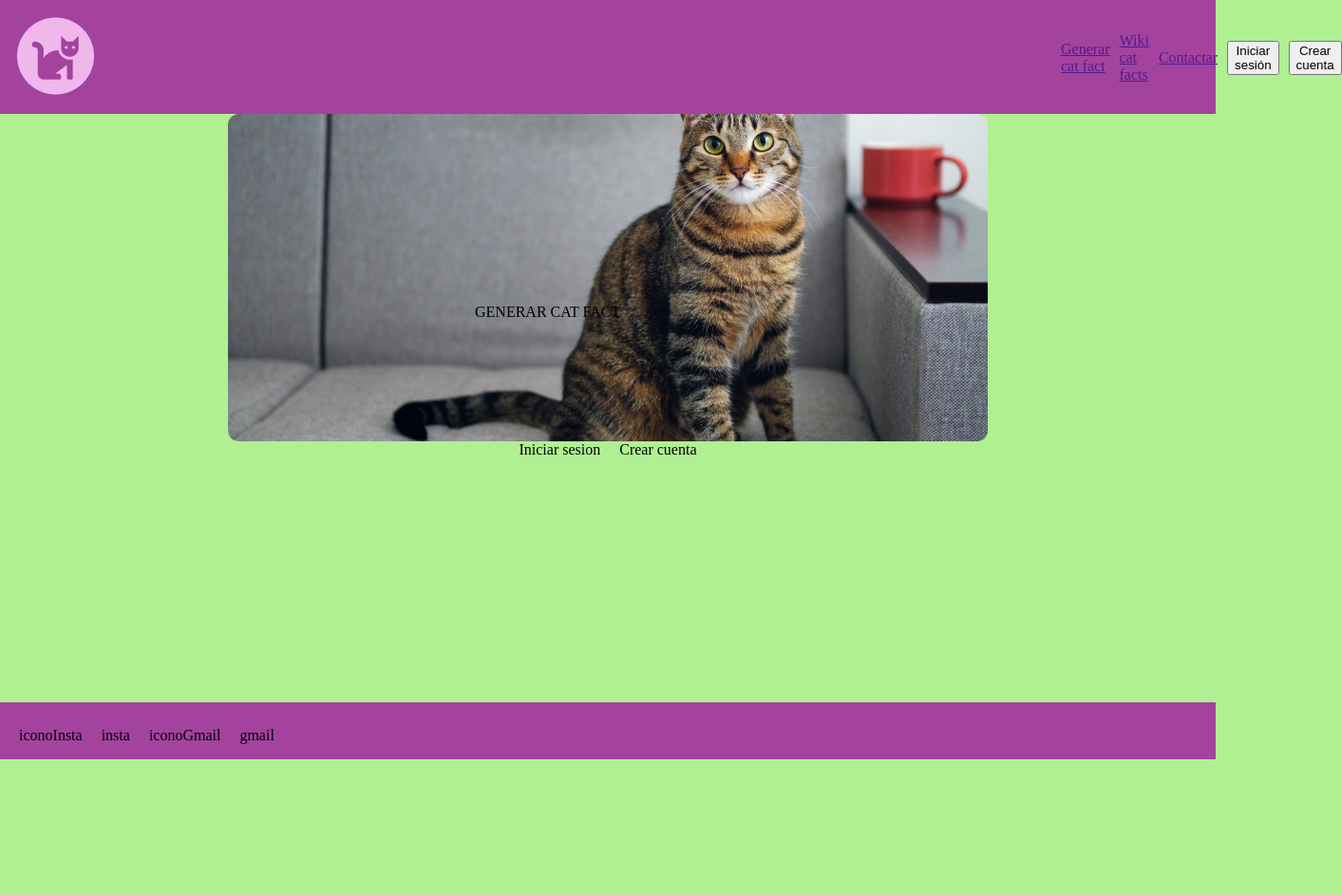
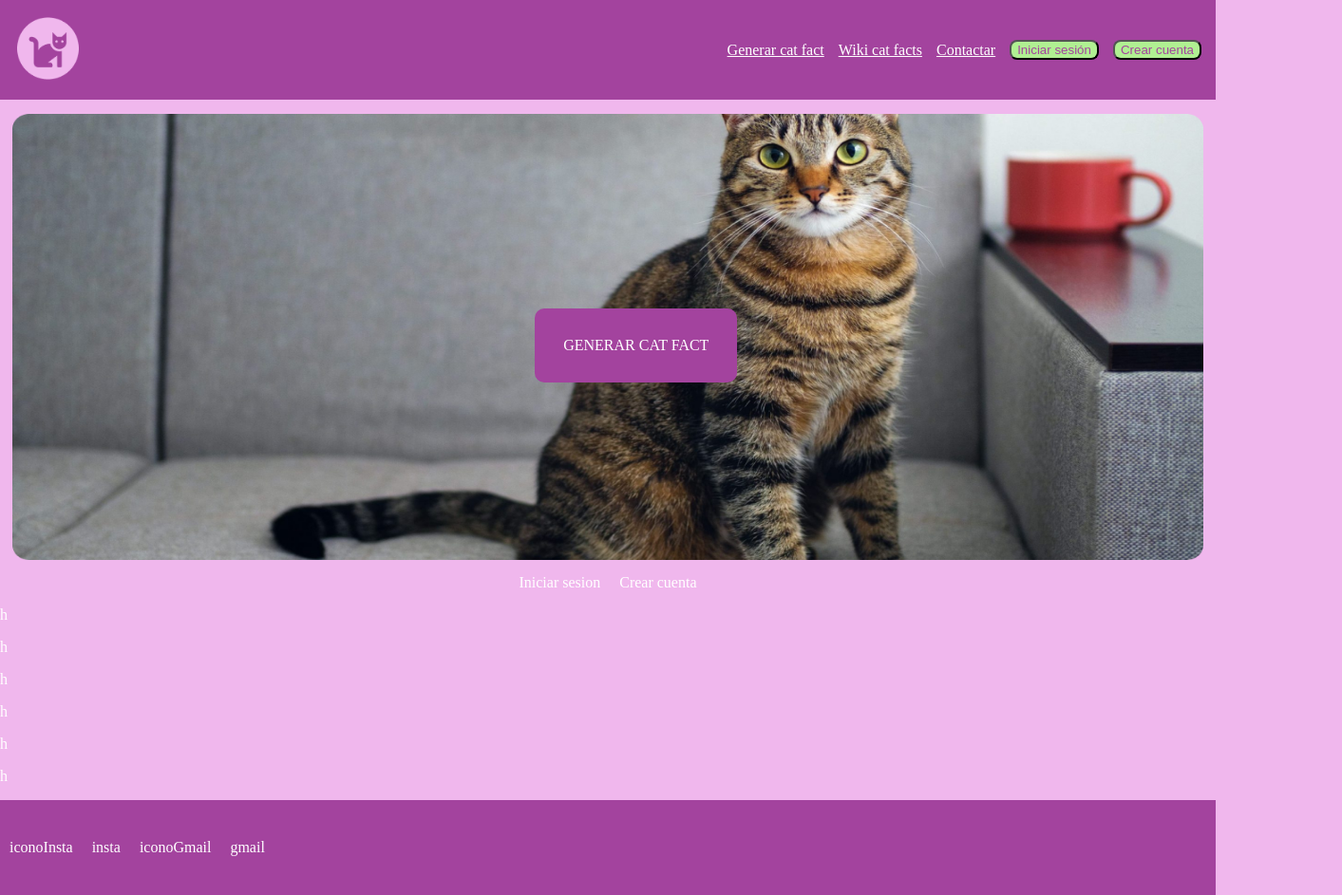
Before and after one commit to juanrabaro/ut4-diw-catfats, a website built with Parcel: page src/index.html in a window 1280 px wide. Shown: the whole page at 95% size, 1413 px wide, since content can reach past the window. Before the commit the page ends 800 px from the top, so only its background shows below. Built offline with nearby package versions, Linux system fonts and the light colour scheme.

Commit message:
imagen principal mas o menos lista

```diff
--- a/src/assets/sass/main.scss
+++ b/src/assets/sass/main.scss
@@ -6,32 +6,41 @@ $verdeClaro: #B0F092;
 
 * {
     box-sizing: border-box;
+    color: white;
+
+    button {
+        color: $rosaOscuro;
+        background-color: #B0F092;
+        border-radius: 8px;
+    }
 }
 
 body {
     margin: 0px;
     width: 100%;
-    background-color: $verdeClaro;
+    background-color: $rosaClaro;
 }
 
 header {
     background-color: $rosaOscuro;
-    height: 120px;
+    height: 105px;
+    width: 100%;
 
     nav {
         display: flex;
         color: $verdeClaro;
 
         #logo {
-            width: 81px;
+            width: 65px;
             margin: 18px;
         }
         #enlacesCabecera {
             display: flex;
-            margin-left: 1000px;
             align-items: center;
-            gap: 10px;
-            width: 1000px;
+            justify-content: end;
+            gap: 15px;
+            width: 100%;
+            margin-right: 15px;
             text-decoration: none;
         }
     }
@@ -41,20 +50,25 @@ main {
 
     #imagenPrincipal {
         position: relative;
+        height: 500px;
+        width: 100%;
+        justify-content: center;
 
-        span {
-            width: 100%;
-        }
         #botImgP {
             position: absolute;
-            top: 200px;
-            left: 500px;
+            top: 44%;
+            left: 44%;
+            background-color: #A3439E;
+            padding: 30px;
+            border-radius: 10px;
+            text-decoration: none;
         }
         #imagenP {
-            display: block;
-            margin-left: auto;
-            margin-right: auto;
-            width: 800px;
+            width: 98%;
+            height: 94%;
+            left: 1%;
+            position: absolute;
+            top: 3%;
         }
     }
 
@@ -67,12 +81,13 @@ main {
 
 footer {
     background-color: $rosaOscuro;
-    display: flex;
-    gap: 20px;
-    padding-left: 20px;
-    position: fixed;
-    width: 100%;
-    left: 0;
-    bottom: 0;
-    padding-top: 10px;
+    height: 100px;
+
+    #piePagina {
+        height: 100px;
+        display: flex;
+        gap: 20px;
+        padding-left: 10px;
+        align-items: center;
+    }
 }
--- a/src/index.html
+++ b/src/index.html
@@ -24,19 +24,27 @@
     <main>
         <section id="imagenPrincipal">
             <img src="/src/assets/img/imagenPrincipal.png" alt="ImagenPrincipal" id="imagenP">
-            <a id="botImgP"><span>GENERAR CAT FACT</span></a>
+            <a href="" id="botImgP">GENERAR CAT FACT</a>
         </section>
         <section id="flujoUsuario">
             <section id="inicioSesion">Iniciar sesion</section>
             <section id="crearCuenta">Crear cuenta</section>
         </section>
+        <p>h</p>
+        <p>h</p>
+        <p>h</p>
+        <p>h</p>
+        <p>h</p>
+        <p>h</p>
     </main>
 
     <footer>
-        <p>iconoInsta</p>
-        <p>insta</p>
-        <p>iconoGmail</p>
-        <p>gmail</p>
+        <section id="piePagina">
+            <p>iconoInsta</p>
+            <p>insta</p>
+            <p>iconoGmail</p>
+            <p>gmail</p>
+        </section>
     </footer>
 </body>
 </html>
```
Also changed, not shown: dist/index.html, 2 other files.
